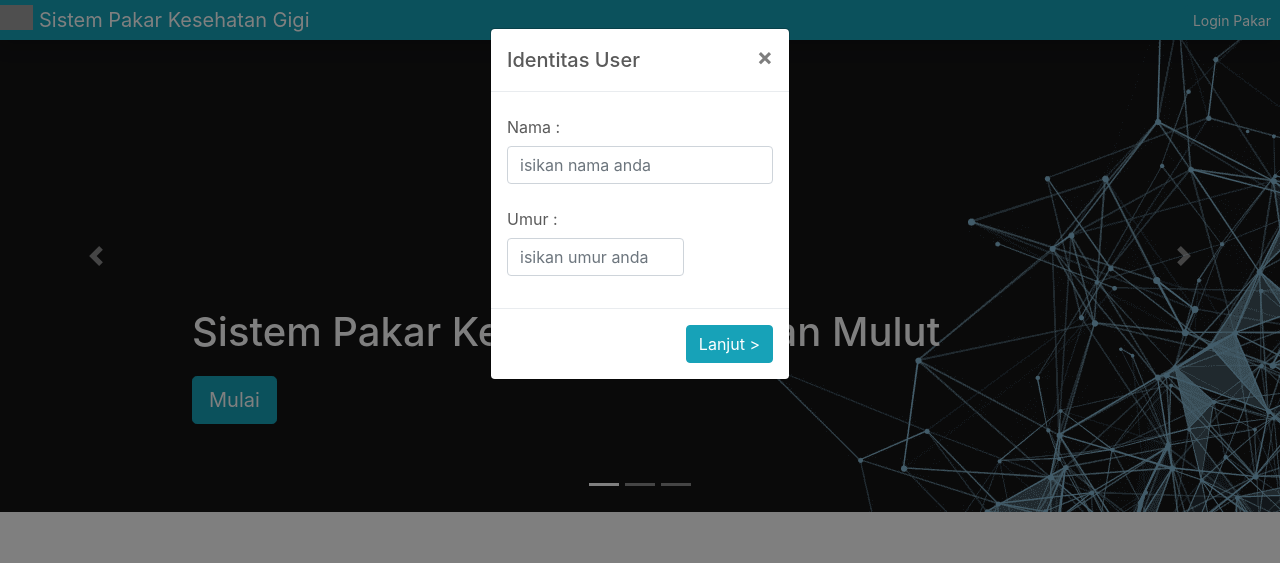
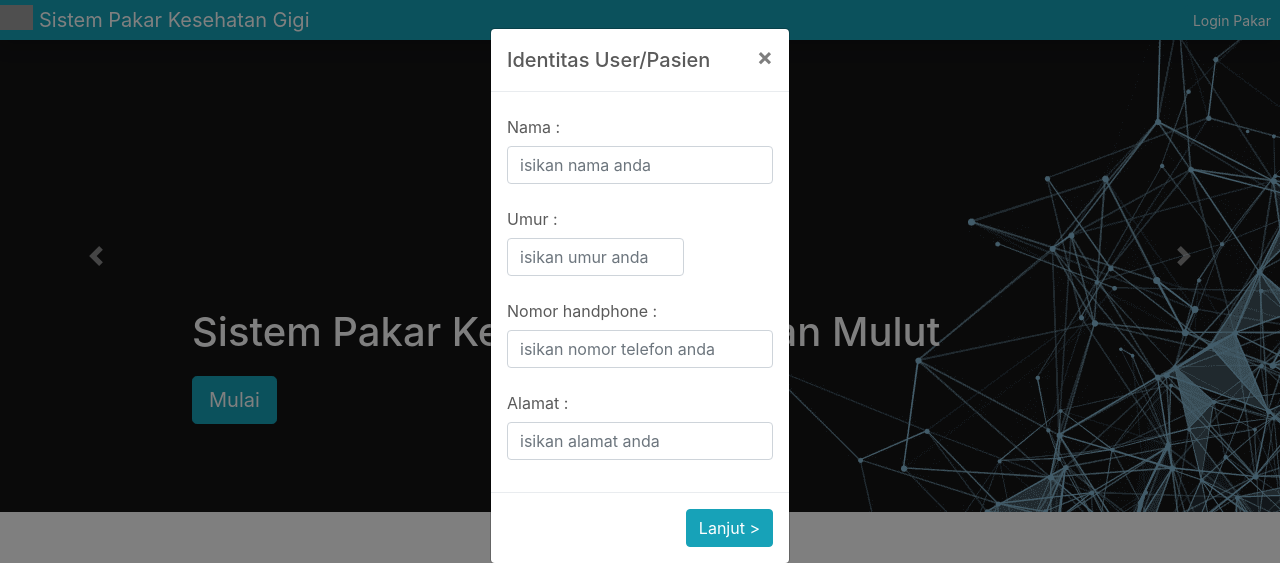
Before and after one commit to rachmadhartono8/sistem-pakar-kesehatan-gigi, a PHP site: page / in a window 1280 px wide, after a click on "Mulai". Shown: the top 563 px of the page. Run offline with PHP 8.4, Linux system fonts and the light colour scheme; grey boxes are pictures that could not be loaded.

Commit message:
last update

```diff
--- a/hapus-session.php
+++ b/hapus-session.php
@@ -1,6 +1,8 @@
  <?php
 session_start();
 unset($_SESSION['nama']);
-unset($_SESSION['umur']); //matiin session username nya penulis
+unset($_SESSION['umur']);
+unset($_SESSION['nomor']);
+unset($_SESSION['alamat']); //matiin session username nya penulis
 header('location:index.php'); //direct ke index.php
 ?>
--- a/index.php
+++ b/index.php
@@ -74,7 +74,7 @@
         <div class="modal-dialog modal-sm" role="document">
           <div class="modal-content">
             <div class="modal-header">
-              <h5 class="modal-title" id="exampleModalLabel">Identitas User</h5>
+              <h5 class="modal-title" id="exampleModalLabel">Identitas User/Pasien</h5>
               <button type="button" class="close" data-dismiss="modal" aria-label="Close">
                 <span aria-hidden="true">&times;</span>
               </button>
@@ -88,6 +88,14 @@
                 <div class="form-group">
                   <label for="message-text" class="col-form-label">Umur :</label>
                   <input type="number" name="umur" class="form-control col-sm-8" placeholder="isikan umur anda" required >
+                </div>
+                <div class="form-group">
+                  <label for="recipient-name" class="col-form-label">Nomor handphone :</label>
+                  <input type="text" name="nomor" class="form-control" id="input-ame" placeholder="isikan nomor telefon anda" required autofocus >
+                </div>
+                <div class="form-group">
+                  <label for="recipient-name" class="col-form-label">Alamat :</label>
+                  <input type="text" name="alamat" class="form-control" id="input-ame" placeholder="isikan alamat anda" required autofocus >
                 </div>
                 </div>
                 <div class="modal-footer">
--- a/pakar-home.php
+++ b/pakar-home.php
@@ -40,7 +40,7 @@
 			  <div class="card-body">
 			  	<form action="pakar-home.php" method="post">
 				  <div class="form-group">
-				    <label for="exampleFormControlSelect1">Pilih Jurusan :</label>
+				    <label for="exampleFormControlSelect1">Pilih Penyakit :</label>
 				    <select name="solusi" class="form-control" id="exampleFormControlSelect2">
 				    <?php
 				    include "koneksi.php";
--- a/question.php
+++ b/question.php
@@ -30,6 +30,7 @@
                 $kode='G01';
                 session_start();
                 echo "<p>Hai, ".$_SESSION['nama']." (".$_SESSION['umur']." th)</p>";
+                // echo "<p>Hai, ".$_SESSION['nomor']." (".$_SESSION['alamat']." )</p>";
 
                     if(isset($_GET['kode'])){
                         $kode=$_GET['kode'];
--- a/simpan-session.php
+++ b/simpan-session.php
@@ -2,9 +2,13 @@
 include ("koneksi.php");
 $user = $_POST['nama'];
 $umur = $_POST['umur'];
+$nomor = $_POST['nomor'];
+$alamat = $_POST['alamat'];
     session_start();
     $_SESSION['nama'] = $user;//nyimpen session nama
     $_SESSION['umur'] = $umur; //nyimpen session umur
+    $_SESSION['nomor'] = $nomor;
+    $_SESSION['alamat'] = $alamat;
     header('location:question.php');
 
 ?>
--- a/solusi.php
+++ b/solusi.php
@@ -31,6 +31,8 @@
                 session_start();
                 echo "<p>Nama : ".$_SESSION['nama']."</p>";
                 echo "<p>Umur : ".$_SESSION['umur']."</p>";
+                echo "<p>Nomor Telpon : ".$_SESSION['nomor']."</p>";
+                echo "<p>Alamat : ".$_SESSION['alamat']."</p>";
 
                     if(isset($_GET['kode'])){
                         $kode=$_GET['kode'];
@@ -60,7 +62,7 @@
                             <div class="card-body">
                              <form action="solusi.php" method="post">
                               <div class="form-group">
-                                <label for="exampleFormControlSelect1">Pilih Jurusan :</label>
+                                <label for="exampleFormControlSelect1">Pilih Penyakit :</label>
                                 <select name="solusi" class="form-control" id="exampleFormControlSelect2">
                                 <?php
                                 include "koneksi.php";
@@ -106,7 +108,7 @@
                 }
 
                 else{
-                    echo "<p>Kamu mengalami penyakit gigi: <strong style='color:green'>".$row['isi_solusi']."</strong></p>";
+                    echo "<p>Tindakan medis yang di harus dilakukan: <strong style='color:green'>".$row['tindakan']."</strong></p>";
                 }
 
                 ?>
```
Also changed, not shown: fungsi.php (+5 -6 lines).
